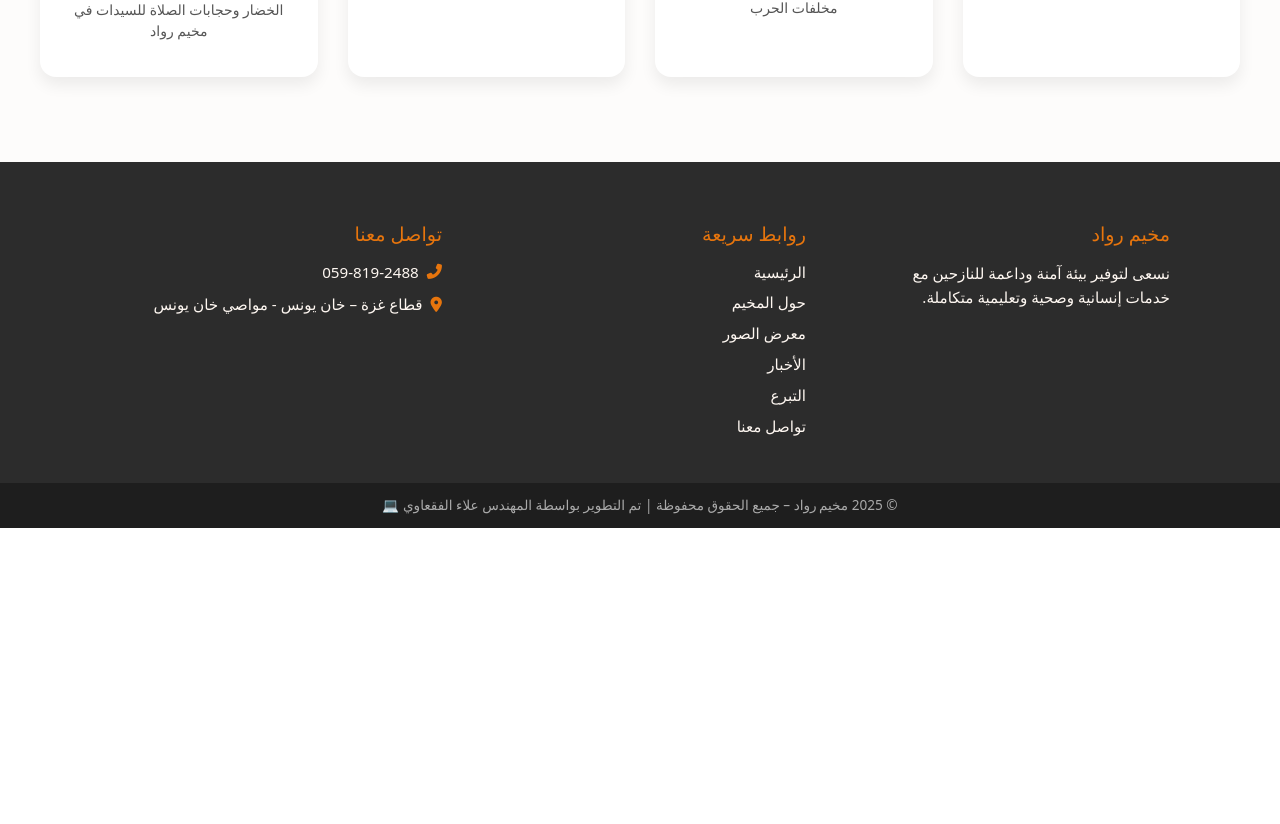
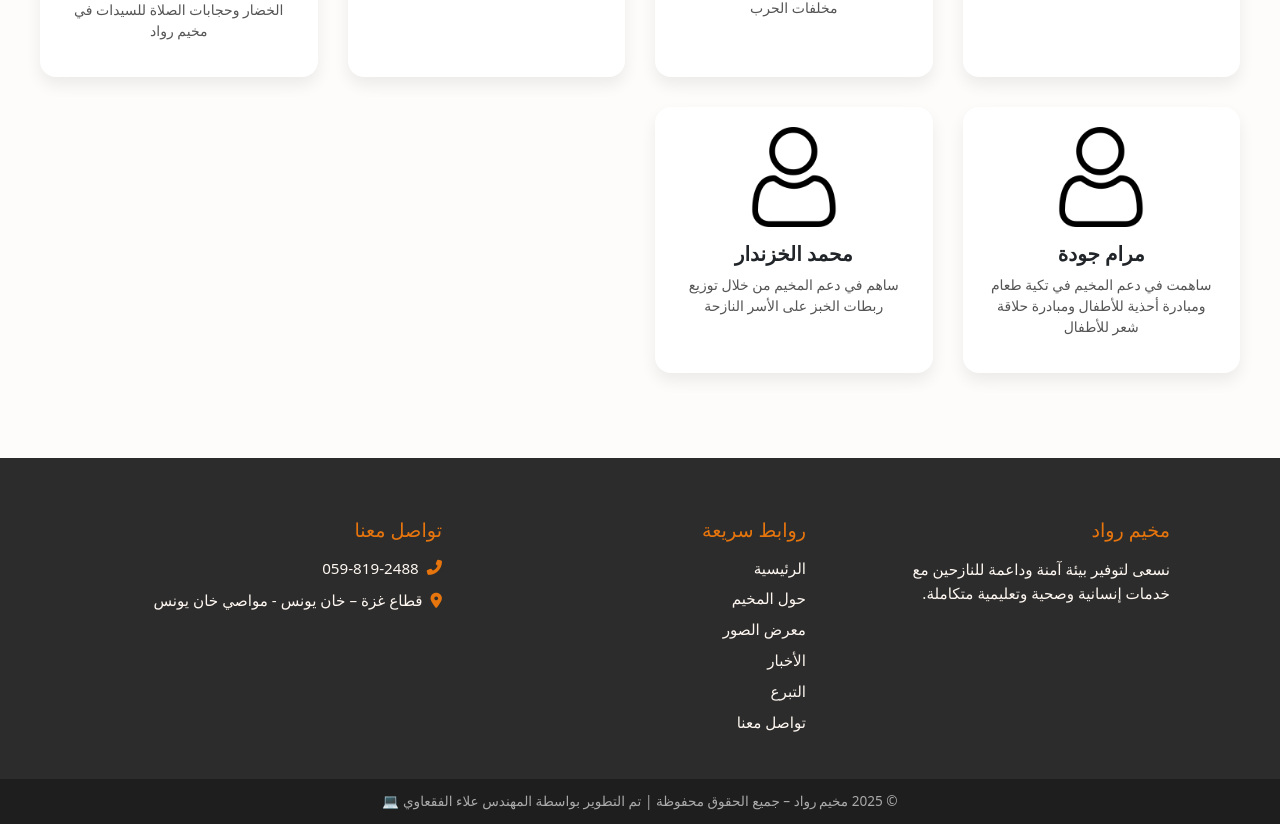
Before and after one commit to alaawael20/Rowad-Camp, a React (Create React App) app: page /partners-page in a window 1280 px wide. Shown: the part 1056-1880 px from the top of the page. Before the commit the page ends 1584 px from the top, so only its background shows below. Built offline with nearby package versions, Linux system fonts and the light colour scheme.

Commit message:
Add some partners

```diff
--- a/src/mock/partners.js
+++ b/src/mock/partners.js
@@ -76,4 +76,18 @@ export const partners = [
     description:
       "ساهمت في دعم المخيم من طرود الخضار وحجابات الصلاة للسيدات في مخيم رواد",
   },
+  {
+    id: 13,
+    name: "مرام جودة",
+    // logo: "/assets/partners/bosna.jpeg",
+    description:
+      "ساهمت في دعم المخيم في تكية طعام ومبادرة أحذية للأطفال ومبادرة حلاقة شعر للأطفال",
+  },
+  {
+    id: 14,
+    name: "محمد الخزندار",
+    // logo: "/assets/partners/bosna.jpeg",
+    description:
+      "ساهم في دعم المخيم من خلال توزيع ربطات الخبز على الأسر النازحة",
+  },
 ];
--- a/src/pages/partnersPage/PartnersPage.jsx
+++ b/src/pages/partnersPage/PartnersPage.jsx
@@ -4,6 +4,7 @@ import { partners } from "../../mock/partners";
 import Title from "../../components/title/Title";
 
 const PartnersPage = () => {
+  const defaultLogo = "/assets/partners/avatar.png";
   return (
     <section className="partners-section">
       <Title title="الشركاء والداعمون" />
@@ -12,9 +13,13 @@ const PartnersPage = () => {
         {partners.map((partner, index) => (
           <div key={index} className="partner-card">
             <img
-              src={partner.logo}
+              src={partner.logo || defaultLogo}
               alt={partner.name}
               className="partner-logo"
+              onError={(e) => {
+                e.target.onerror = null; // لتجنب الحلقة اللا نهائية
+                e.target.src = defaultLogo;
+              }}
             />
             <h3 className="partner-name">{partner.name}</h3>
             <p className="partner-description">{partner.description}</p>
```
Also changed, not shown: public/assets/partners/avatar.png (added).
